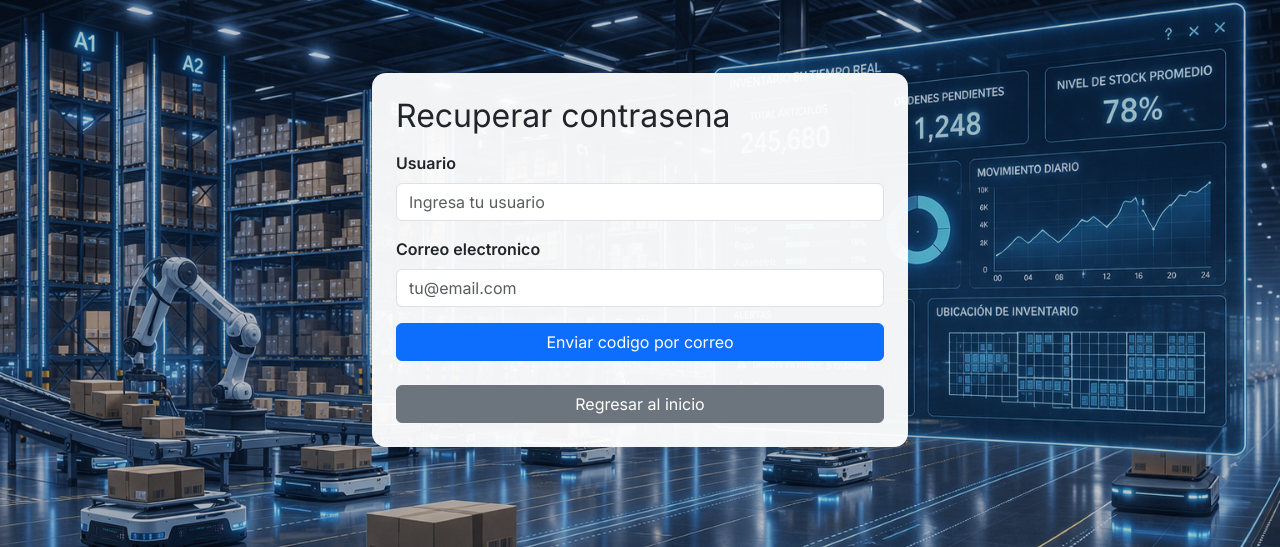
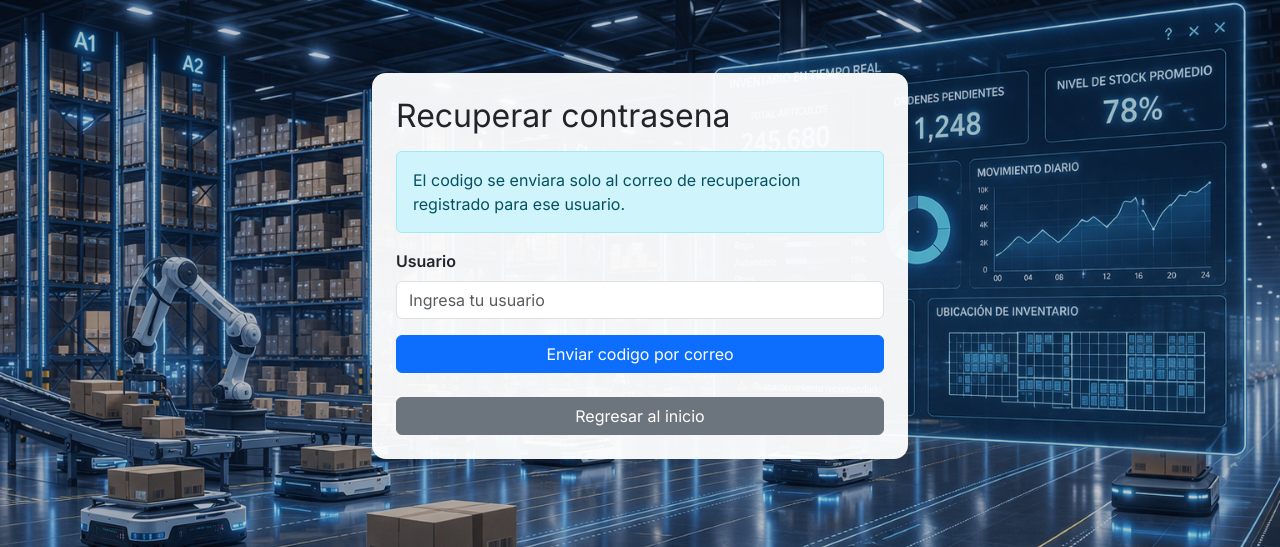
Before and after one commit to bigotoro1-byte/Proyecto-AQUAMAX-listo, a Flask app: page /recuperar_contrasena in a window 1280 px wide. Shown: the top 547 px of the page. Run offline with Flask 3, Linux system fonts and the light colour scheme; some libraries are stand-ins or nearby versions.

Commit message:
Usuarios: guardar correo de recuperacion y usar solo correo registrado

```diff
--- a/routes/auth.py
+++ b/routes/auth.py
@@ -296,20 +296,16 @@ def recuperar_contrasena():
         step = request.form.get('step', '1')
 
         if step == '1':
-            # Paso 1: Usuario solicita código
+            # Paso 1: Usuario solicita código (se envia solo al correo registrado)
             user = (request.form.get('user') or '').strip()
-            email = (request.form.get('email') or '').strip()
 
             if not user:
                 return render_template('recuperar_contrasena.html', error='Completa el usuario', step=1)
 
-            if not email:
-                return render_template('recuperar_contrasena.html', error='Completa usuario y correo', step=1)
-
             try:
                 conn = conectar()
                 cursor = conn.cursor()
-                cursor.execute('SELECT * FROM usuarios WHERE LOWER(username) = LOWER(%s)', (user,))
+                cursor.execute('SELECT username, email FROM usuarios WHERE LOWER(username) = LOWER(%s)', (user,))
                 usuario = cursor.fetchone()
                 conn.close()
             except Exception as e:
@@ -323,18 +319,22 @@ def recuperar_contrasena():
             if not usuario:
                 return render_template('recuperar_contrasena.html', error='Usuario no existe', step=1)
 
+            email_registrado = (usuario[1] or '').strip()
+            if not email_registrado:
+                return render_template('recuperar_contrasena.html', error='Este usuario no tiene correo de recuperacion registrado. Contacta al administrador.', step=1)
+
             # Generar código de 6 dígitos
             codigo = ''.join(random.choices(string.digits, k=6))
             # Enviar email con el código (Brevo principal, SMTP fallback)
-            sent, envio_detalle = _send_recovery_email(user, email, codigo)
+            sent, envio_detalle = _send_recovery_email(user, email_registrado, codigo)
             session['recovery_attempts'] = 0
             if sent:
                 session['recovery_email_failed'] = False
-                session['recovery_user'] = user
+                session['recovery_user'] = usuario[0]
                 session['recovery_code'] = codigo
-                session['recovery_email'] = email
+                session['recovery_email'] = email_registrado
                 session['recovery_code_time'] = datetime.now().timestamp()
-                return render_template('recuperar_contrasena.html', success='Se envio un codigo a tu correo', step=2)
+                return render_template('recuperar_contrasena.html', success='Se envio un codigo al correo registrado del usuario', step=2)
 
             session.pop('recovery_user', None)
             session.pop('recovery_code', None)
--- a/templates/recuperar_contrasena.html
+++ b/templates/recuperar_contrasena.html
@@ -16,13 +16,10 @@
     <form method="post">
         <input type="hidden" name="csrf_token" value="{{ csrf_token() }}">
         <input type="hidden" name="step" value="1">
+        <div class="alert alert-info">El codigo se enviara solo al correo de recuperacion registrado para ese usuario.</div>
         <div class="mb-3">
             <label class="form-label text-dark fw-semibold">Usuario</label>
             <input type="text" name="user" class="form-control" required placeholder="Ingresa tu usuario">
-        </div>
-        <div class="mb-3">
-            <label class="form-label text-dark fw-semibold">Correo electronico</label>
-            <input type="email" name="email" class="form-control" required placeholder="tu@email.com">
         </div>
         <button class="btn btn-primary w-100" type="submit">Enviar codigo por correo</button>
         {% if envio_detalle or session.get('recovery_send_error') %}
--- a/templates/usuarios.html
+++ b/templates/usuarios.html
@@ -19,6 +19,9 @@
                 </div>
                 <div class="col">
                     <input type="password" name="password" class="form-control" placeholder="Contraseña">
+                </div>
+                <div class="col">
+                    <input type="email" name="email" class="form-control" placeholder="Correo recuperación">
                 </div>
                 <div class="col">
                     <select name="rol" class="form-control">
@@ -43,6 +46,7 @@
             <thead>
                 <tr>
                     <th>Usuario</th>
+                    <th>Correo</th>
                     <th>Rol</th>
                     <th>Acción</th>
                 </tr>
@@ -51,6 +55,7 @@
                 {% for u in usuarios %}
                 <tr>
                     <td>{{ u[0] }}</td>
+                    <td>{{ u[3] if u|length > 3 else '' }}</td>
                     <td>{{ u[2] }}</td>
                     <td>
                         {% if u[0] not in ["admin", "superadmin"] %}
```
Also changed, not shown: database/db.py (+23 -6 lines), routes/usuarios.py (+8 -4 lines).
